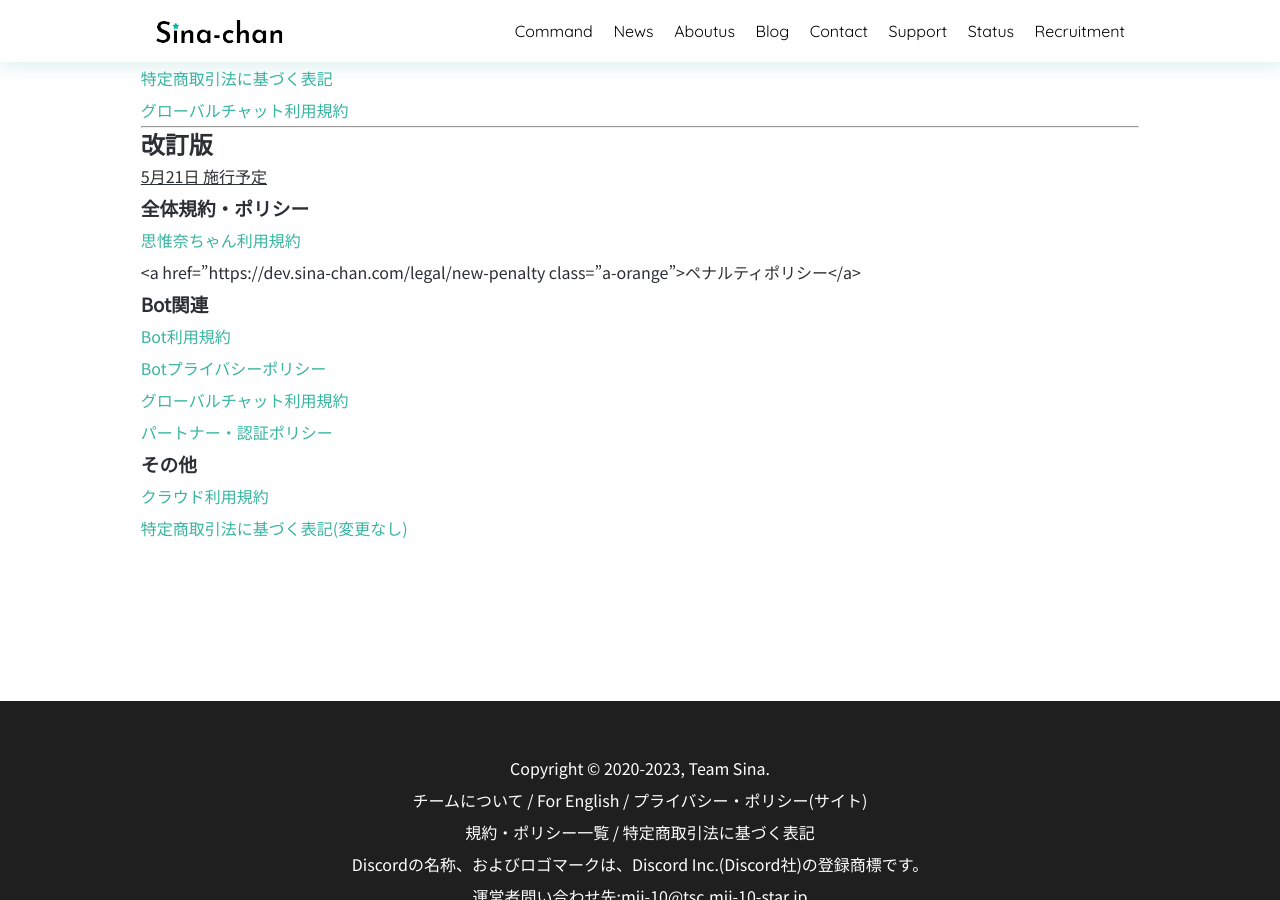
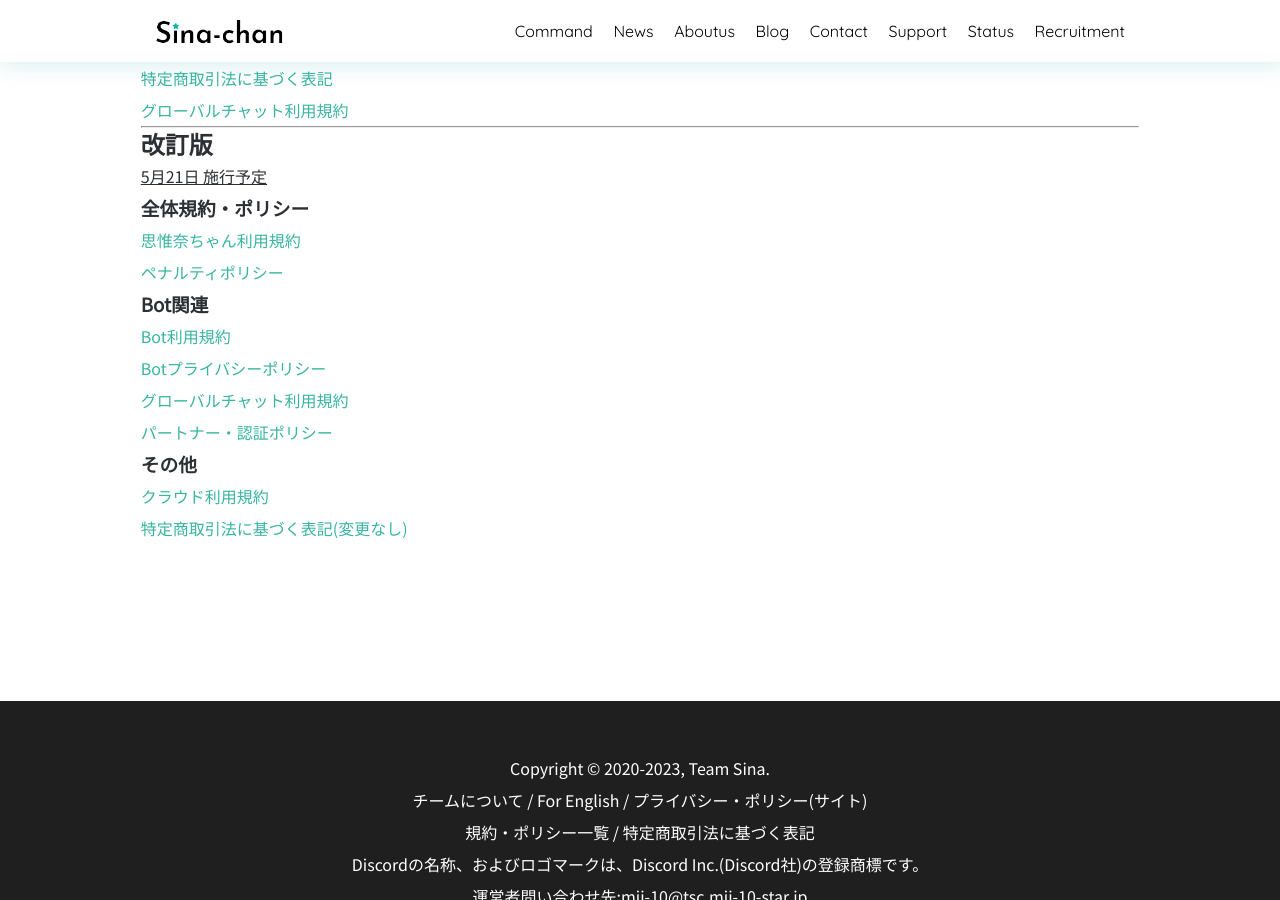
Before and after one commit to SinaKitagami/sinakitagami.github.io, a Jekyll site: the page built from legal.md, in a window 1280 px wide and 900 px high, scrolled down 398 px. Built offline with Jekyll 4.4.1, drawn with Linux system fonts in a browser that asks for light colours; nearby versions of some CDN libraries; a script that is not in the unit is left out.

Commit message:
Update legal.md

```diff
--- a/legal.md
+++ b/legal.md
@@ -23,7 +23,7 @@ date: 2023より
 ### 全体規約・ポリシー
 
 <a href="{{site.url}}/legal/new-tos" class="a-orange">思惟奈ちゃん利用規約</a><br>
-<a href="{{site.url}}/legal/new-penalty class="a-orange">ペナルティポリシー</a>
+<a href="{{site.url}}/legal/new-penalty" class="a-orange">ペナルティポリシー</a>
 
 ### Bot関連
 
```
